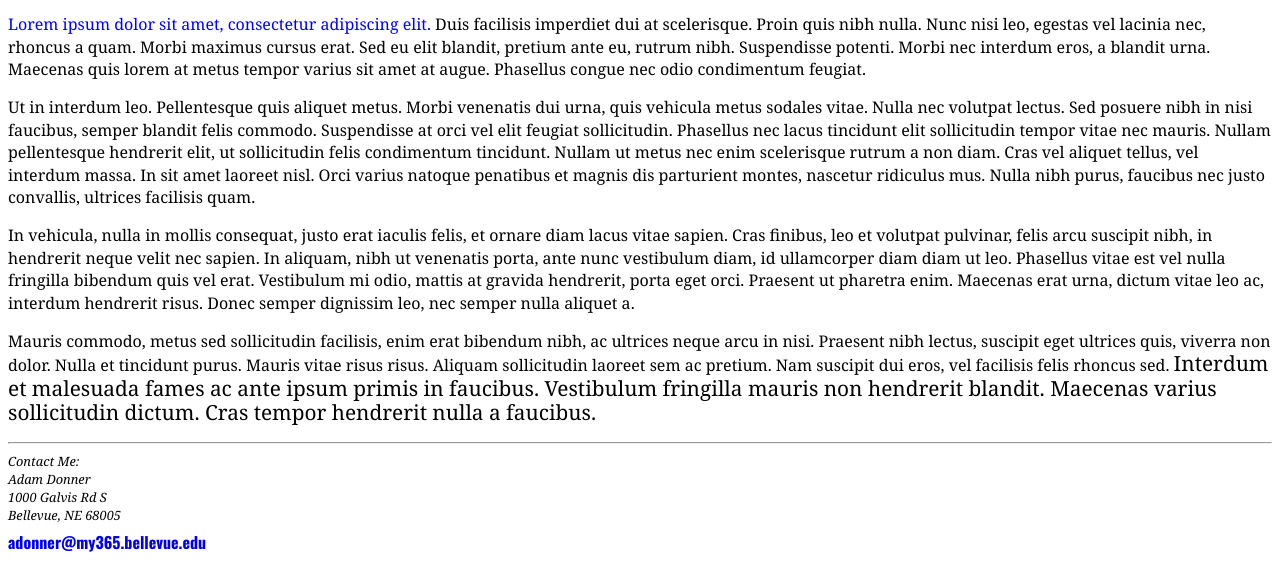
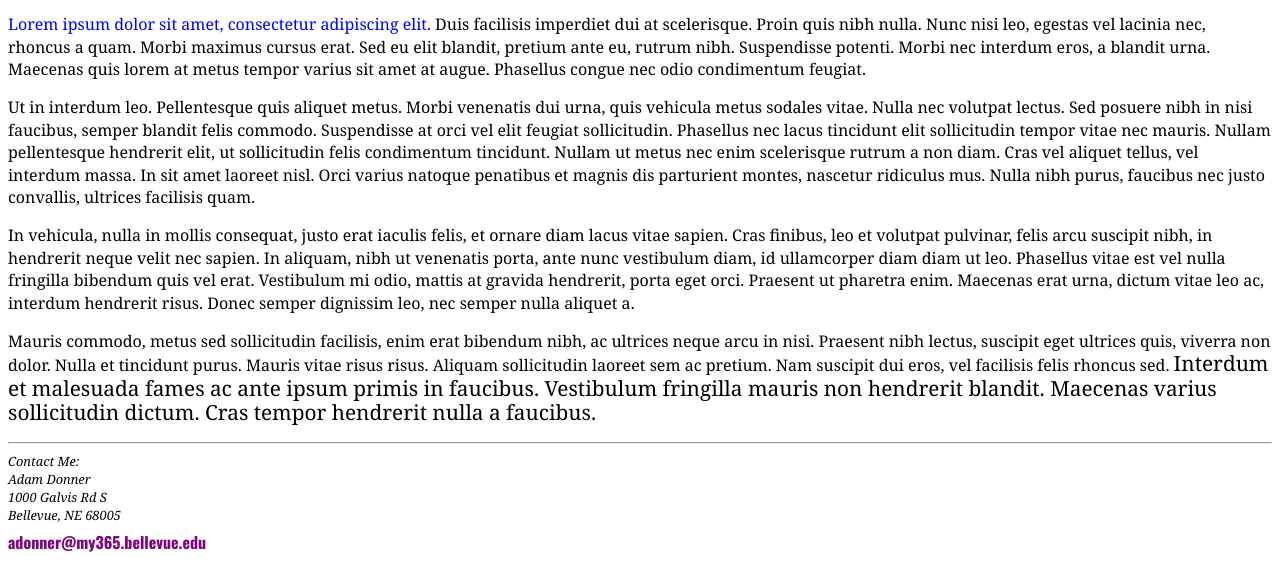
Before and after one commit to adonner/adonner.github.io, a plain HTML site: page index.html in a window 1280 px wide. Shown: the part 198-774 px from the top of the page. Drawn offline with nearby package versions, Linux system fonts and the light colour scheme; a web font is replaced by a local one.

Commit message:
Update style.css

```diff
--- a/style.css
+++ b/style.css
@@ -50,7 +50,7 @@ a {
 	font-weight: bold;
 }
 a:link {
-	color:purple:;
+	color:purple;
 	text-decoration: none;
 }
 a:visited {
```
